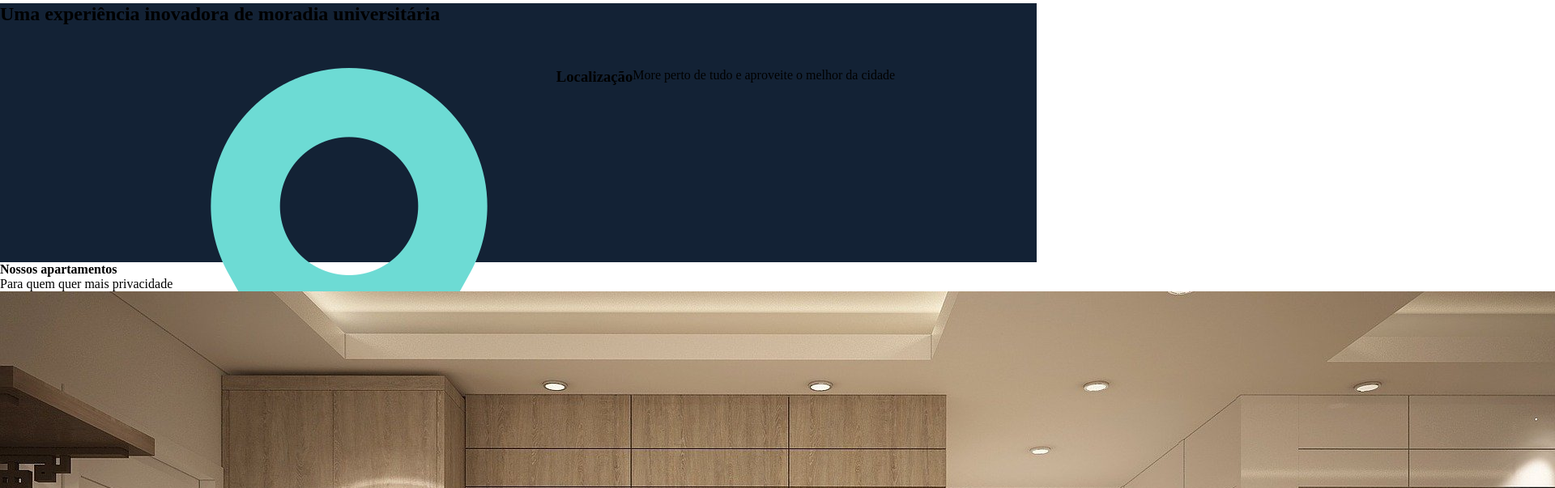
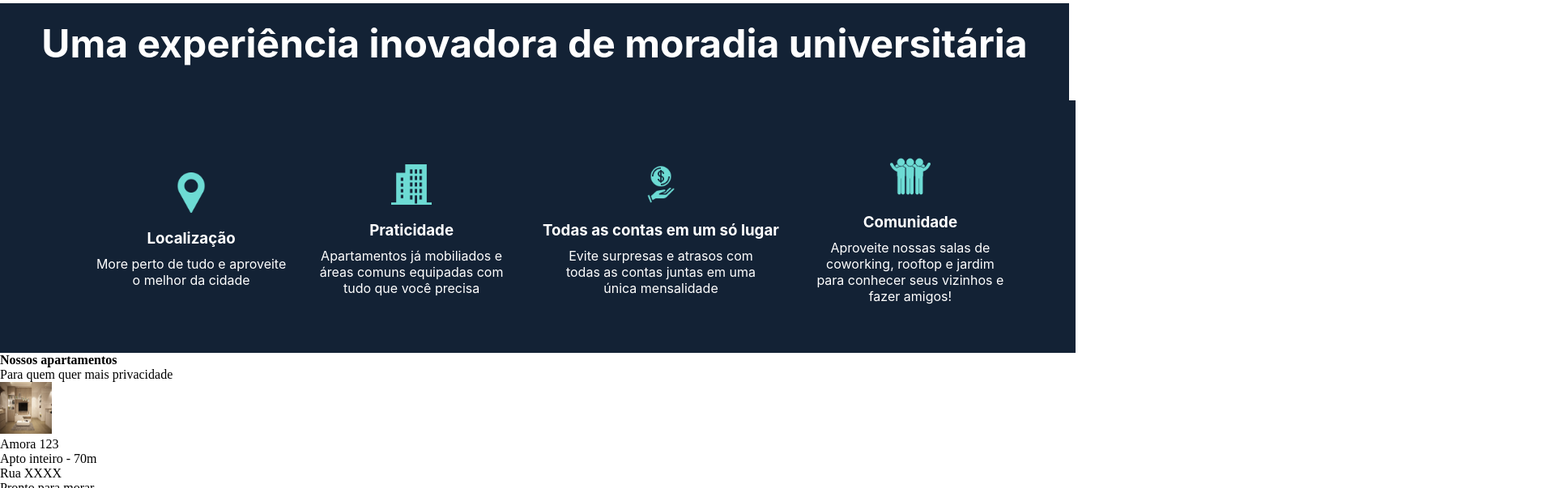
Before and after one commit to future4code/Vaughan-landing-page8, a plain HTML site: page index.html in a window 1280 px wide. Shown: the part 755-1358 px from the top of the page at 81% size, 1920 px wide, since content can reach past the window. Drawn offline with Linux system fonts and the light colour scheme.

Commit message:
comecei a estilizar a seção de vantagens

```diff
--- a/index.html
+++ b/index.html
@@ -35,31 +35,34 @@
     <section id="inicio">
         <img class="imagem-inicial" src="imagens/co-living-1080x675.jpeg">
     </section>
-    <section class="container-vantagens">
+    <section>
+        <!-- <section class="container-vantagens"> -->
+        <div class="section-title">
             <h2>Uma experiência inovadora de moradia universitária</h2>
+        </div>
+        <div class="main-container">
             <div class="container-cards">
-            <div class="card-container-vantagens">
                 <div class="icon">
                     <img src="./imagens/pin.png" alt="null">
                 </div>
                 <h3>Localização</h3>
                 <span>More perto de tudo e aproveite o melhor da cidade</span>
             </div>
-        <div class="card-container-vantagens">
+            <div class="container-cards">
                 <div class="icon">
                     <img src="./imagens/predio.png" alt="null">
                 </div>
                 <h3>Praticidade</h3>
                 <span>Apartamentos já mobiliados e áreas comuns equipadas com tudo que você precisa</span>
             </div>
-        <div class="card-container-vantagens">
+            <div class="container-cards">
                 <div class="icon">
                     <img src="./imagens/a-pagar.png" alt="null">
                 </div>
-            <h3>Todas as contas, uma mensalidade</h3>
+                <h3>Todas as contas em um só lugar</h3>
                 <span>Evite surpresas e atrasos com todas as contas juntas em uma única mensalidade</span>
             </div>
-        <div class="card-container-vantagens">
+            <div class="container-cards">
                 <div class="icon">
                     <img src="./imagens/grupo-de-tres-homens-lado-a-lado-se-abracando.png" alt="null">
                 </div>
--- a/style.css
+++ b/style.css
@@ -56,24 +56,62 @@ header ul {
 
 /* ------- Section Vantagens ------- */
 
-.container-vantagens > h2 {
-  background-color: #132235;
+.section-title {
   height: 10vh;
   width: 100%;
+  color: white;
+  justify-content: center;
+  display: flex;
+  font-size: xx-large;
+  padding: 20px;
+  background-color: #132235;
+  font-family: -apple-system, BlinkMacSystemFont, "Segoe UI", Roboto, Oxygen,
+    Ubuntu, Cantarell, "Open Sans", "Helvetica Neue", sans-serif;
 }
-.container-vantagens {
+
+.main-container {
   background-color: #132235;
-  height: 40vh;
+  height: 35vh;
+  width: 100%;
+
+  display: flex;
+  justify-content: center;
+  align-items: center;
+  padding: 1rem 1.5rem;
+}
+
+.container-cards {
+  display: flex;
+  flex-direction: column;
+  align-items: center;
+  text-align: center;
+  color: white;
+  margin-left: 32px;
+  font-family: -apple-system, BlinkMacSystemFont, "Segoe UI", Roboto, Oxygen,
+    Ubuntu, Cantarell, "Open Sans", "Helvetica Neue", sans-serif;
+}
+
+.main-container .container-cards .icon {
+  width: 50px;
+  height: 50px;
+  padding: 10px;
+}
+
+.main-container .container-cards img {
   width: 100%;
 }
 
-.card-container-vantagens {
-  display: flex;
-  justify-content: center;
-  /* display: flex;
-  flex-direction: column;
-  color: white;
-  grid-template-columns: 1fr 1fr 1fr 1fr;
-  grid-template-rows: 100px 1fr; */
+.main-container .container-cards h3 {
+  padding: 10px;
 }
+
+.main-container .container-cards span {
+  max-width: 240px;
+}
+
 /* ------- Section Nossos apartamentos ------- */
+
+.card-apartamento > img {
+  height: 64px;
+  width: 64px;
+}
```
Lines whose indentation alone changed are shown as unchanged.
